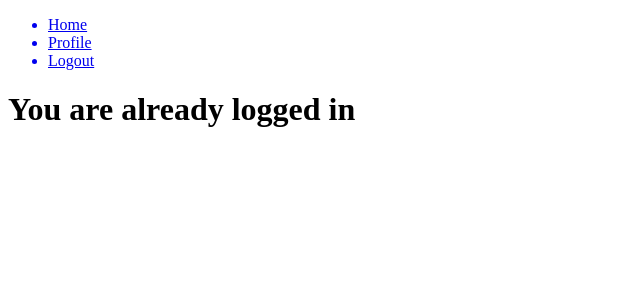
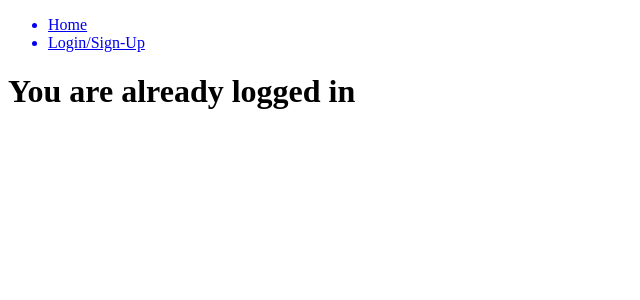
Before and after one commit to fpsbowser/OdinBook_client, a React (Create React App) app: page /login in a window 1280 px wide. Shown: the top 300 px of the page, without its empty margins (0-640 px from the left). Built offline with nearby package versions, Linux system fonts and the light colour scheme; sample sign-in values are in the browser's storage.

Commit message:
updated user prop and logout function

```diff
--- a/src/App.js
+++ b/src/App.js
@@ -11,7 +11,7 @@ import Error from './components/Error';
 import PostDetail from './components/PostDetail';
 
 function App() {
-  const [user, setUser] = useState();
+  const [user, setUser] = useState(null);
   const [error, setError] = useState(null);
   const [loading, setLoading] = useState(true);
 
@@ -36,17 +36,21 @@ function App() {
     setUser(null);
   }
 
+  if (error) {
+    return <Error error={error} />;
+  }
+
   if (loading) {
     return <Loading />;
   }
 
   return (
     <>
-      <Nav user={user} />
+      <Nav loggedInUser={user} handlelogout={handlelogout} />
       <Routes>
         <Route
           path='/'
-          element={<Home user={user} handlelogout={handlelogout} />}
+          element={<Home loggedInUser={user} handlelogout={handlelogout} />}
         />
         <Route
           path='/login'
@@ -56,11 +60,11 @@ function App() {
         <Route path='/signup' element={<Signup />} />
         <Route
           path='/profile/:userid'
-          element={<ProfileDetail user={user} />}
+          element={<ProfileDetail currentUser={user} />}
         />
         <Route
           path='/profile/:userid/posts/:postid'
-          element={<PostDetail user={user} />}
+          element={<PostDetail loggedInUser={user} />}
         />
       </Routes>
     </>
```
